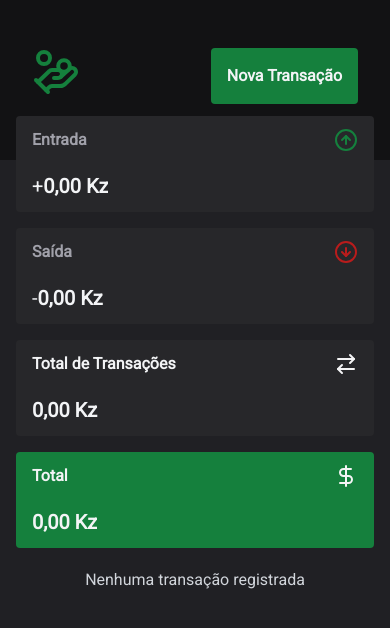
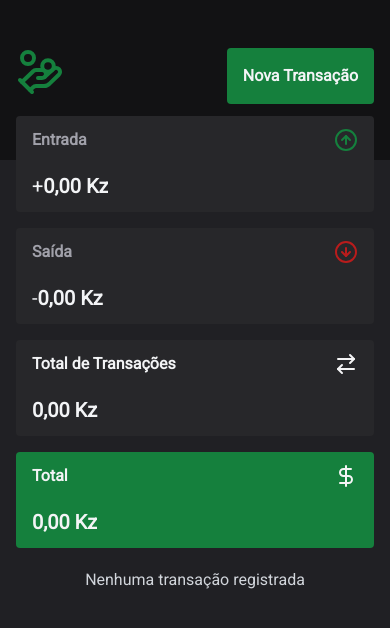
Before and after one commit to Amiltonxavier/dt-money, a React (Vite) app: page / in a window 390 px wide. Shown: the top 628 px of the page. Built offline with nearby package versions, Linux system fonts and the light colour scheme.

Commit message:
responsiveness

```diff
--- a/src/App.tsx
+++ b/src/App.tsx
@@ -87,7 +87,7 @@ function App() {
     <main className="mx-auto min-h-screen max-w-[1600px] w-full flex flex-col gap-4">
       <div className="max-h-full overflow-hidden ">
         <div className="flex flex-col gap-5 max-w-full">
-          <section className="bg-gray-121214 h-40 px-8 w-full flex justify-between py-12">
+          <section className="bg-gray-121214 h-40 px-4 sm:px-8 w-full flex justify-between py-12">
             <span>
               <HandCoins className="size-12 text-green-700" />
             </span>
@@ -99,9 +99,9 @@ function App() {
               Nova Transação
             </button>
           </section>
-          <section className="max-w-7xl mx-auto w-full px-4 sm:px-0">
+          <section className="max-w-7xl mx-auto w-full">
             <div className="w-full -mt-16">
-              <div className="grid sm:grid-cols-4 gap-4">
+              <div className="grid sm:grid-cols-4 gap-4 px-4 sm:px-0">
                 <Card.Root>
                   <Card.Wrapper>
                     <Card.Content title="Entrada" amount={findTotal(TransationType.inComing)} signal="+" />
@@ -138,7 +138,7 @@ function App() {
                   <div className="mt-2">
                     <Search onSearch={onSearch} />
                   </div>
-                  <article className="rounded">
+                  <article className="rounded relative overflow-x-auto">
                     <Tables.Root>
                       <Tables.Tbody>
                         {filterData.sort((a, b) => b.date.getTime() - a.date.getTime()).map((item) => (
```
